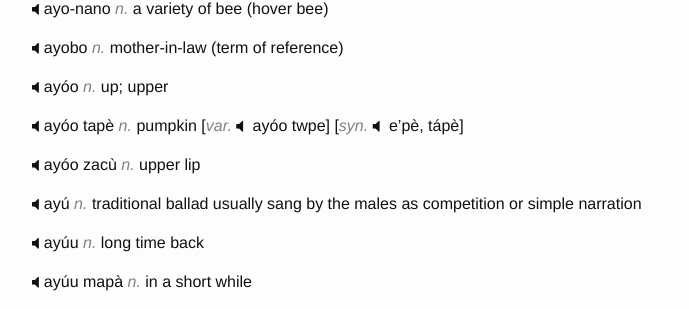
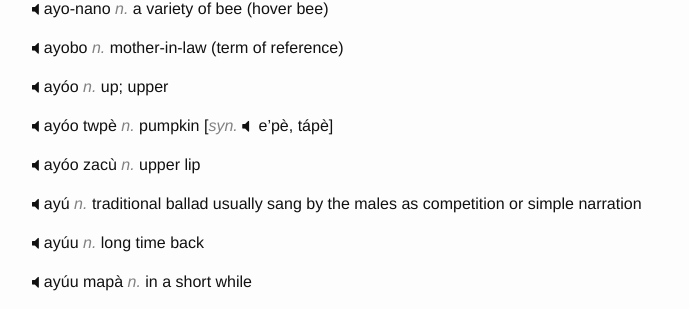
Before and after one commit to hacksparrow/language.apatani.org, a Jekyll site: the page built from dictionary/a.md, in a window 1280 px wide and 900 px high, scrolled down 16636 px. Shown: the part 188-497 px from the top of the window, without its empty margins (238-927 px from the left). Built offline with Jekyll 4.4.1, drawn with Linux system fonts in a browser that asks for light colours; nearby versions of some CDN libraries; comment, search, counter and statistics services are not loaded.

Commit message:
Update a.md

```diff
--- a/dictionary/a.md
+++ b/dictionary/a.md
@@ -858,7 +858,7 @@ __ayobo__ _n._  mother-in-law (term of reference)
 
 __ayóo__  _n._  up; upper
 
-__ayóo tapè__ _n._  pumpkin [_var._  ayóo twpe] [_syn._  e'pè, tápè]
+__ayóo twpè__ _n._  pumpkin [_syn._  e'pè, tápè]
 
 __ayóo zacù__ _n._  upper lip
 
```
